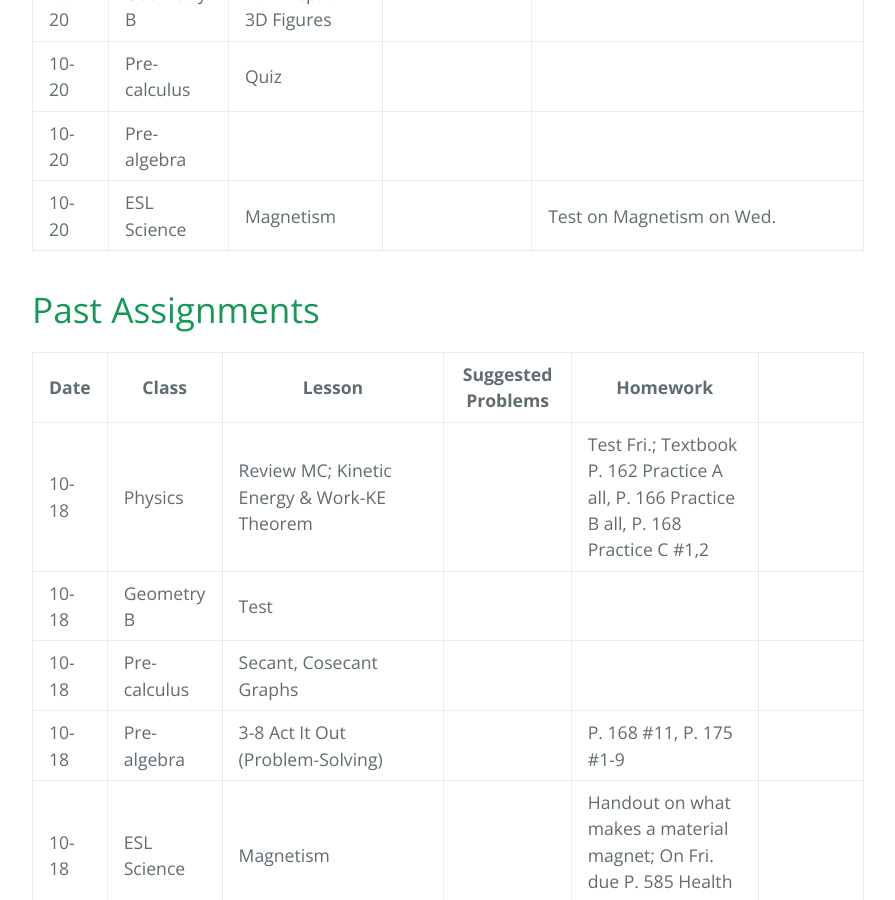
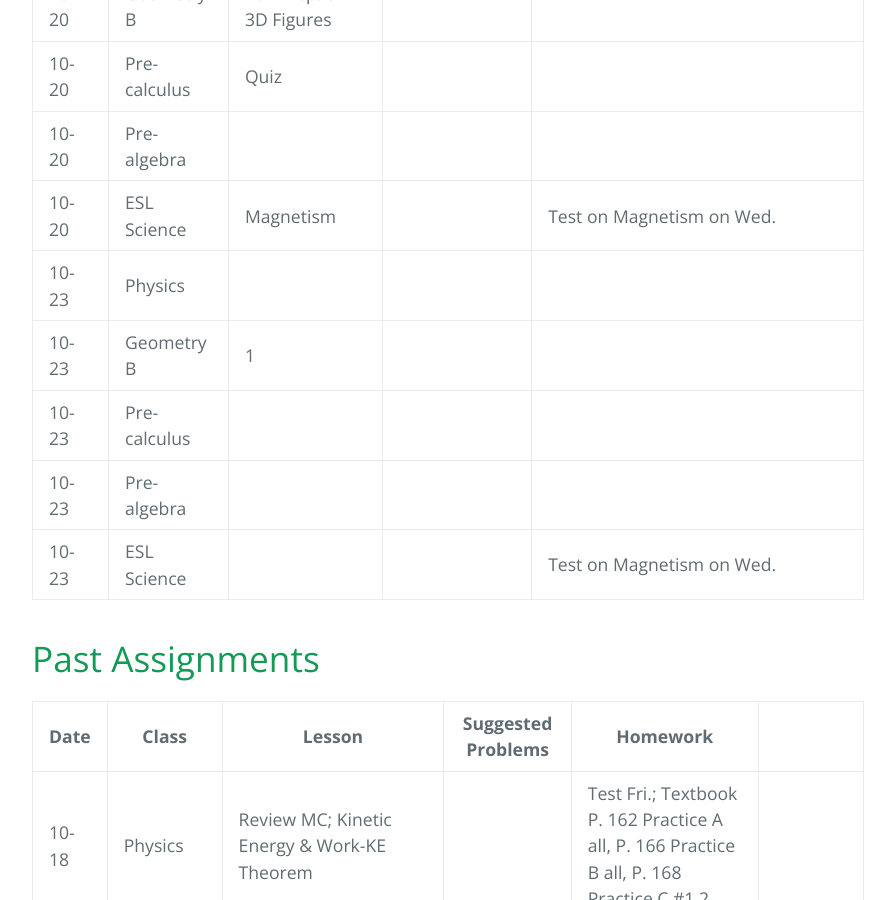
Before and after one commit to gpayoo/gpayoo, a Jekyll site: the page built from index.md, in a window 1280 px wide and 900 px high, scrolled down 1112 px. Shown: the whole window, without its empty margins (192-1087 px from the left). Built offline with Jekyll 4.4.1, drawn with Linux system fonts in a browser that asks for light colours; our own code applies the rules of GitHub Pages for plain Markdown files.

Commit message:
Update index.md

```diff
--- a/index.md
+++ b/index.md
@@ -20,6 +20,11 @@ layout: default
 | 10-20 | Pre-calculus | Quiz | |
 | 10-20 | Pre-algebra |   | |
 | 10-20 | ESL Science | Magnetism |  | Test on Magnetism on Wed.
+| 10-23 | Physics |  | |
+| 10-23 | Geometry B |  1 | |   |
+| 10-23 | Pre-calculus | | |
+| 10-23 | Pre-algebra |   | |
+| 10-23 | ESL Science | |  | Test on Magnetism on Wed.
 
 # [](#header-2) Past Assignments
 
```
